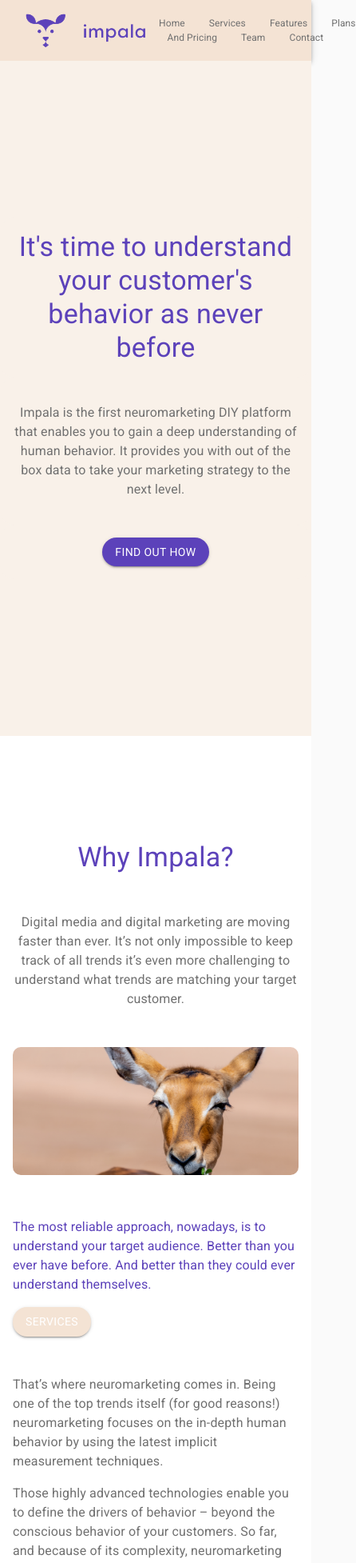
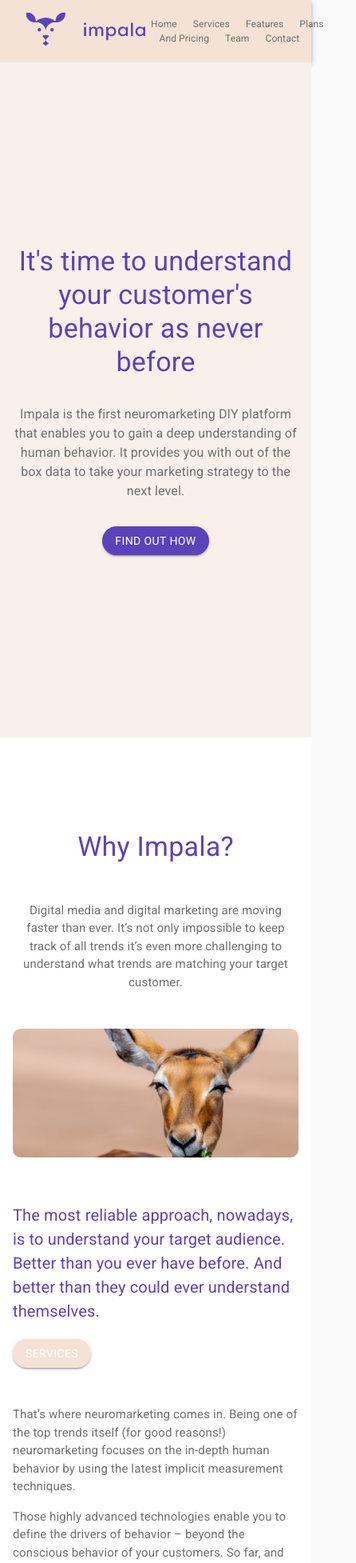
Before and after one commit to Impala-Research/impala-web-portal, a React (Create React App) app: page / in a window 390 px wide. Shown: the top 1954 px of the page at 80% size, 446 px wide, since content can reach past the window. Built offline with nearby package versions, Linux system fonts and the light colour scheme.

Commit message:
media queries

```diff
--- a/src/App.css
+++ b/src/App.css
@@ -1,8 +1,6 @@
 .App {
   text-align: center;
 }
-
 a {
-  margin: 10px;
   text-decoration: none;
 }
--- a/src/App.js
+++ b/src/App.js
@@ -13,8 +13,8 @@ import { BrowserRouter as Router, Switch, Route } from "react-router-dom";
 
 function App() {
   return (
-    <Container disableGutters={true} maxWidth={false}>
-      <div className="App">
+    <div className="App">
+      <Container disableGutters={true} maxWidth={false}>
         <CssBaseline />
         <Router>
           <Navbar />
@@ -27,8 +27,8 @@ function App() {
             <Route path="/Contact" component={Contact} />
           </Switch>
         </Router>
-      </div>
-    </Container>
+      </Container>
+    </div>
   );
 }
 
--- a/src/Components/Home/Home.css
+++ b/src/Components/Home/Home.css
@@ -1,4 +1,4 @@
-/* @media only screen and (max-width: 1200px) {
+/* /* @media only screen and (max-width: 1200px) {
   p {
     font-size: 20px;
   }
@@ -9,21 +9,19 @@
     font-size: 10px !important;
     margin-right: 13px !important;
   }
-}
+} */
 
-@media only screen and (max-width: 1000px) {
-  .makeStyles-links-3 {
-    font-size: 7px !important;
-    margin-right: 10px !important;
-  }
+@media only screen and (max-width: 650px) {
   p {
-    font-size: 17px;
-  }
-  .MuiTypography-h4 {
-    font-size: 25px !important;
+    font-size: 15px;
   }
 }
-@media only screen and (max-width: 600px) {
+@media only screen and (max-width: 250px) {
+  p {
+    font-size: 10px;
+  }
+}
+/* @media only screen and (max-width: 600px) {
   .makeStyles-links-3 {
     font-size: 6px !important;
     margin-right: 0px !important;
--- a/src/Components/Home/Home.jsx
+++ b/src/Components/Home/Home.jsx
@@ -6,6 +6,7 @@ import Typography from "@material-ui/core/Typography";
 import Button from "@material-ui/core/Button";
 import { Link } from "react-router-dom";
 import Section2 from "./Section2";
+import Container from "@material-ui/core/Container";
 import "./Home.css";
 
 const useStyles = makeStyles((theme) => ({
@@ -28,6 +29,7 @@ export default function Home() {
 
   return (
     <div className="Home">
+      <Container disableGutters={true} maxWidth={false}>
         <div className={classes.root}>
           <Grid container>
             <Grid item xs={12} sm={2}>
@@ -36,7 +38,8 @@ export default function Home() {
             <Grid item xs={12} sm={8}>
               <Paper className={classes.paper}>
                 <Typography variant="h4" color="primary">
-                It's time to understand your customer's behavior as never before
+                  It's time to understand your customer's behavior as never
+                  before
                 </Typography>
               </Paper>
             </Grid>
@@ -51,12 +54,10 @@ export default function Home() {
             <Grid item xs={12} sm={8}>
               <Paper className={classes.paper}>
                 <Typography color="secondary">
-                <p>
                   Impala is the first neuromarketing DIY platform that enables
                   you to gain a deep understanding of human behavior. It
                   provides you with out of the box data to take your marketing
                   strategy to the next level.
-                </p>
                 </Typography>
               </Paper>
             </Grid>
@@ -80,6 +81,8 @@ export default function Home() {
             </Grid>
           </Grid>
         </div>
+      </Container>
+
       <Section2 />
     </div>
   );
--- a/src/Components/Home/Section2.jsx
+++ b/src/Components/Home/Section2.jsx
@@ -5,7 +5,8 @@ import Grid from "@material-ui/core/Grid";
 import Typography from "@material-ui/core/Typography";
 import Impala from "../../Assets/Impala.png";
 import { Button } from "@material-ui/core";
-
+import Container from "@material-ui/core/Container";
+import "./Home.css";
 
 const useStyles = makeStyles((theme) => ({
   root: {
@@ -20,7 +21,6 @@ const useStyles = makeStyles((theme) => ({
     backgroundColor: "#ffffff",
     boxShadow: "none",
   },
-
   img: {
     width: "100%",
     height: "auto",
@@ -29,43 +29,47 @@ const useStyles = makeStyles((theme) => ({
   textAlign: {
     textAlign: "left",
   },
-  BtnColor:{
-    backgroundColor:"#F4E3D4"
-  }
+  BtnColor: {
+    backgroundColor: "#F4E3D4",
+  },
+  fontSize: {
+    fontSize: "20px",
+  },
 }));
 
 const Section2 = (props) => {
   const classes = useStyles();
 
   return (
+    <Container disableGutters={true} maxWidth={false}>
       <div className={classes.root}>
         <Grid container>
-        <Grid item  xs={12} sm={3}>
+          <Grid item xs={12} sm={3}>
             <Paper></Paper>
           </Grid>
-        <Grid item xs={12} sm={6}>
+          <Grid item xs={12} sm={6} >
             <Paper className={classes.paper}>
               <Typography variant="h4" color="primary">
                 Why Impala?
               </Typography>
             </Paper>
           </Grid>
-        <Grid item  xs={12} sm={3}>
+          <Grid item xs={12} sm={3}>
             <Paper></Paper>
           </Grid>
         </Grid>
         <Grid container>
-        <Grid item  xs={12} sm={3}>
+          <Grid item xs={12} sm={3}>
             <Paper></Paper>
           </Grid>
           <Grid item xs={12} sm={6}>
             <Paper className={classes.paper}>
               <Typography color="secondary">
                 <p>
-                Digital media and digital marketing are moving faster than ever.
-                It’s not only impossible to keep track of all trends it’s even
-                more challenging to understand what trends are matching your
-                target customer.
+                  Digital media and digital marketing are moving faster than
+                  ever. It’s not only impossible to keep track of all trends
+                  it’s even more challenging to understand what trends are
+                  matching your target customer.
                 </p>
               </Typography>
             </Paper>
@@ -110,17 +114,17 @@ const Section2 = (props) => {
               <Typography color="secondary">
                 <p>
                   That’s where neuromarketing comes in. Being one of the top
-                trends itself (for good reasons!) neuromarketing focuses on the
-                in-depth human behavior by using the latest implicit measurement
-                techniques.
+                  trends itself (for good reasons!) neuromarketing focuses on
+                  the in-depth human behavior by using the latest implicit
+                  measurement techniques.
                 </p>{" "}
                 <p>
                   {" "}
                   Those highly advanced technologies enable you to define the
                   drivers of behavior – beyond the conscious behavior of your
-                customers. So far, and because of its complexity, neuromarketing
-                analysis was mainly managed by experts that would provide you
-                with selected results.
+                  customers. So far, and because of its complexity,
+                  neuromarketing analysis was mainly managed by experts that
+                  would provide you with selected results.
                 </p>{" "}
                 <p>Till IMPALA.</p>
               </Typography>
@@ -131,6 +135,7 @@ const Section2 = (props) => {
           </Grid>
         </Grid>
       </div>
+    </Container>
   );
 };
 
--- a/src/Components/Navbar/Navbar.jsx
+++ b/src/Components/Navbar/Navbar.jsx
@@ -19,13 +19,16 @@ const useStyles = makeStyles(() => ({
     color: "#707070",
   },
 }));
+
 function Navbar() {
   const classes = useStyles();
   return (
     <div className="Navbar">
       <AppBar position="static" className={classes.appBar}>
         <Toolbar>
-          <img src={logo} alt="logo" />
+          <Link to="/">
+            <img src={logo} alt="logo" />
+          </Link>
           <Typography className={classes.title}></Typography>
           <Typography className={classes.links}>
             <Link className={classes.links} to="/">
```
Lines whose indentation alone changed are shown as unchanged.
